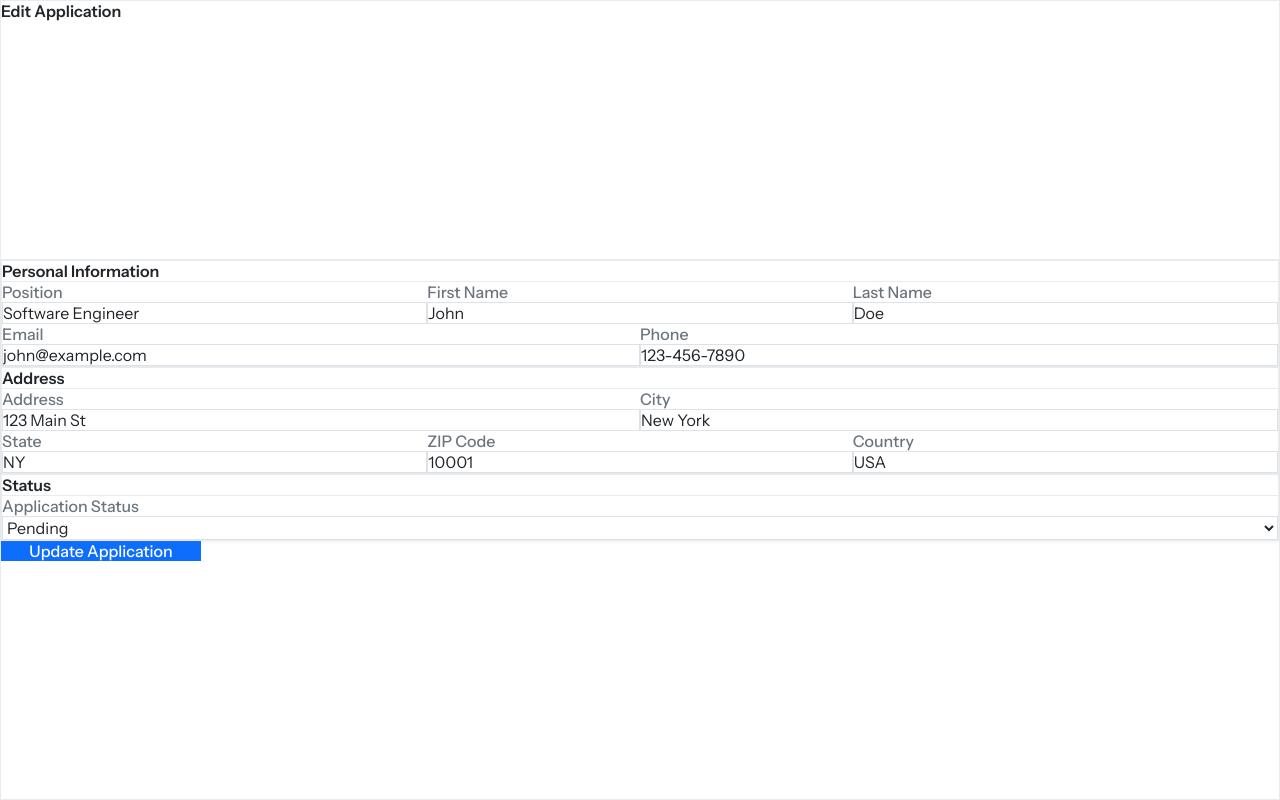
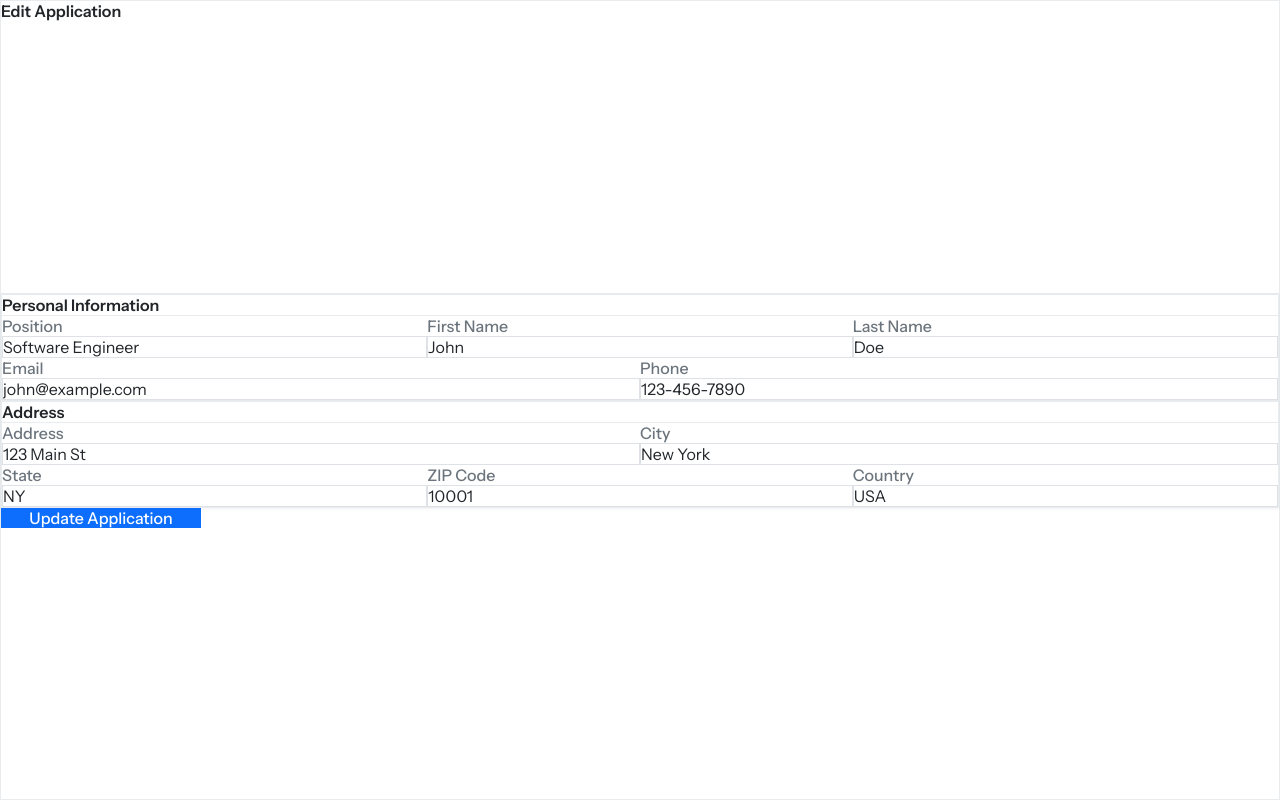
Before and after one commit to antuK3n/IM-Application-WebApp, a Next.js app in the folder apps/web/: page /admin/applications/1 in a window 1280 px wide. Built offline with nearby package versions, Linux system fonts and the light colour scheme.

Commit message:
placeholder

```diff
--- a/apps/web/app/admin/applications/[id]/page.tsx
+++ b/apps/web/app/admin/applications/[id]/page.tsx
@@ -16,7 +16,6 @@ interface Application {
   state: string;
   zipCode: string;
   country: string;
-  status: string;
 }
 
 export default function EditApplication() {
@@ -38,8 +37,7 @@ export default function EditApplication() {
       city: 'New York',
       state: 'NY',
       zipCode: '10001',
-      country: 'USA',
-      status: 'Pending',
+      country: 'USA'
     };
 
     setApplication(mockApplication);
@@ -194,27 +192,6 @@ export default function EditApplication() {
           </div>
         </div>
 
-        <div className={styles.formSection}>
-          <h3 className={styles.sectionTitle}>Status</h3>
-          <div className={styles.formRow}>
-            <div className={styles.formGroup}>
-              <label htmlFor="status">Application Status</label>
-              <select
-                id="status"
-                name="status"
-                value={application.status}
-                onChange={handleChange}
-              >
-                <option value="Pending">Pending</option>
-                <option value="Under Review">Under Review</option>
-                <option value="Interview">Interview</option>
-                <option value="Offered">Offered</option>
-                <option value="Rejected">Rejected</option>
-              </select>
-            </div>
-          </div>
-        </div>
-
         <button type="submit" className={styles.primary}>
           Update Application
         </button>
```
Also changed, not shown: apps/web/app/admin/page.tsx (+9 -21 lines).
